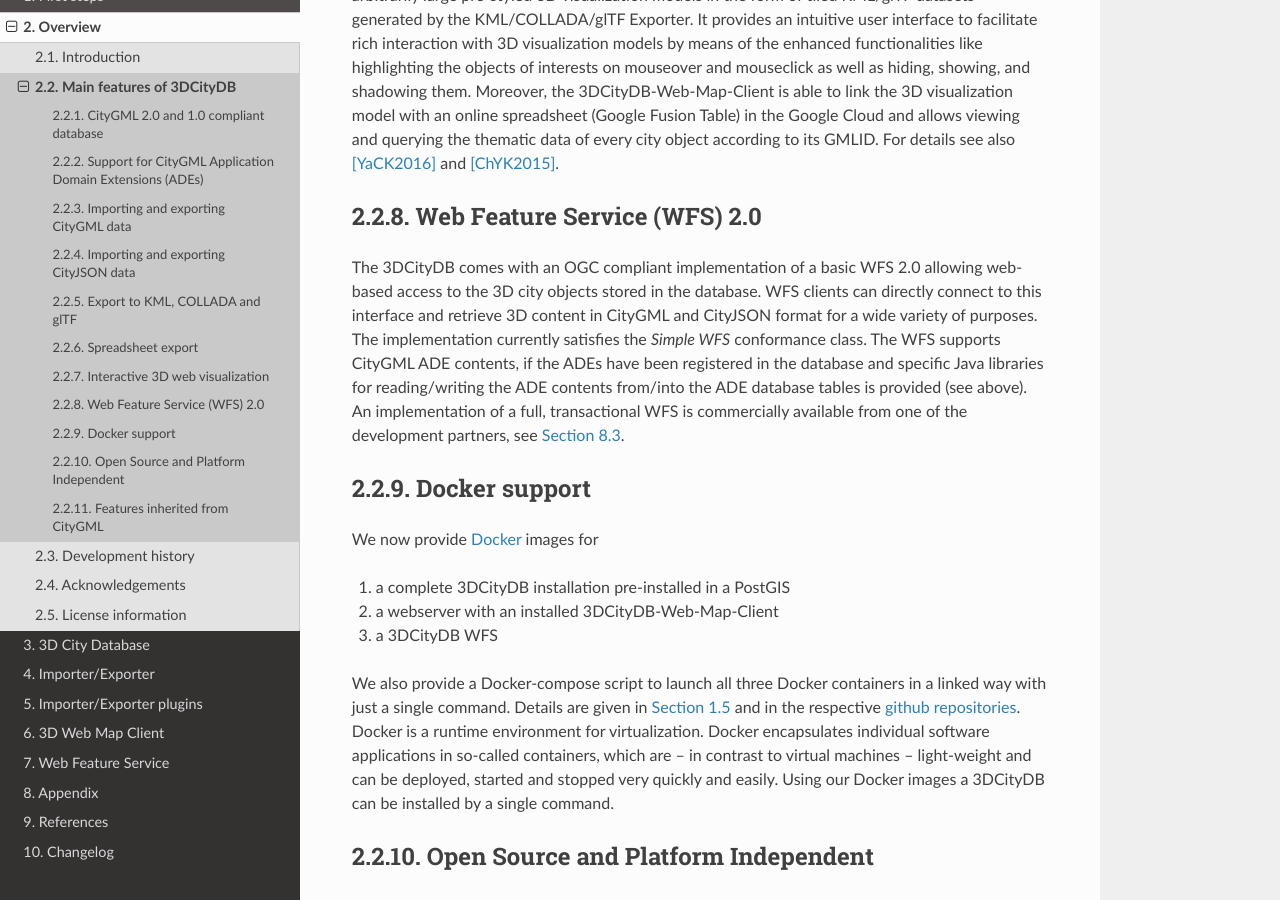
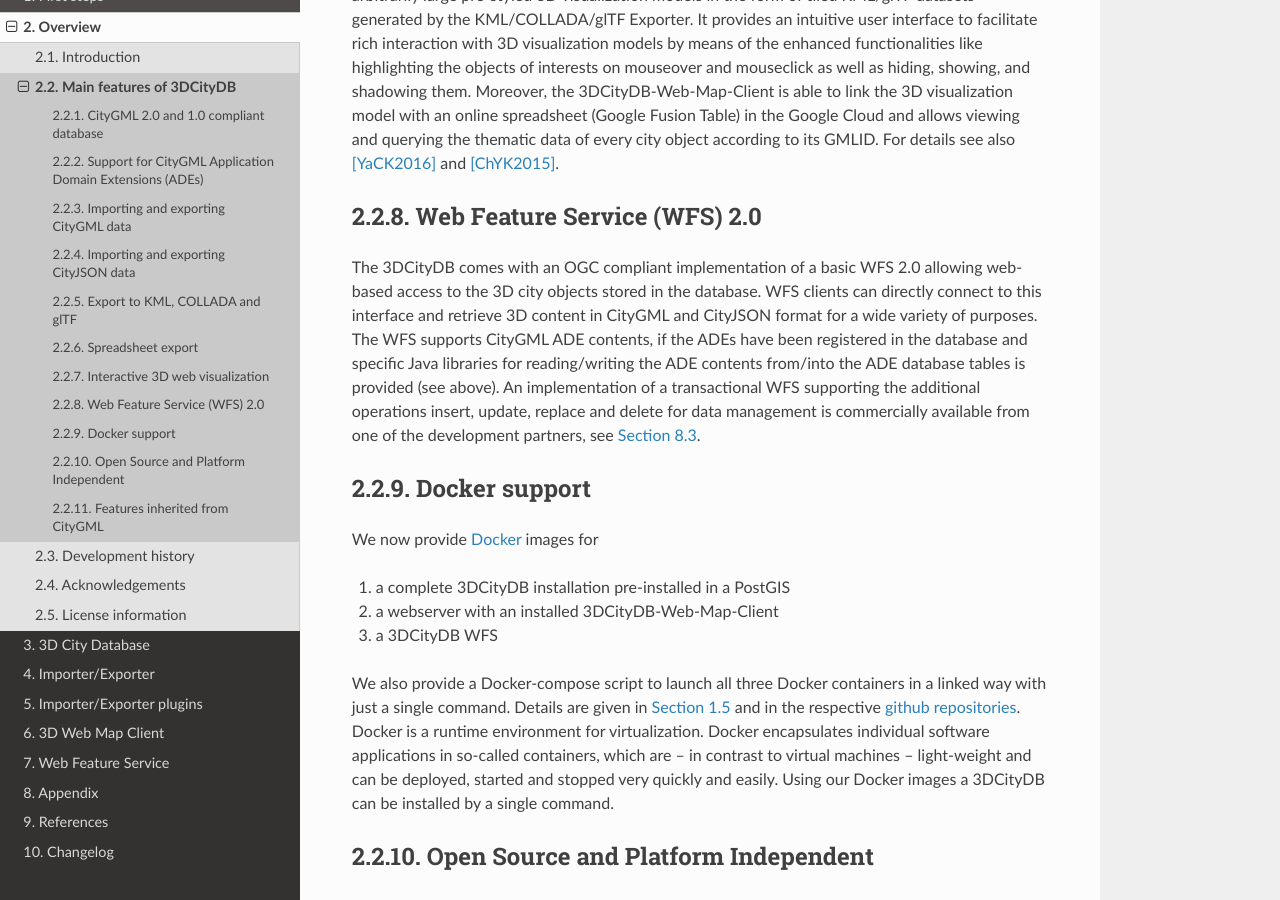
Before and after one commit to 3dcitydb/3dcitydb-docs, a Sphinx documentation site: the page built from source/overview/main-features.rst, in a window 1280 px wide and 900 px high, scrolled down 2760 px. Built offline with Sphinx 7.4.7 and the Read the Docs theme 2.0.0, drawn with Linux system fonts in a browser that asks for light colours.

Commit message:
updated main features chapter

```diff
--- a/source/overview/main-features.rst
+++ b/source/overview/main-features.rst
@@ -156,12 +156,12 @@
 allowing web-based access to the 3D city objects stored in the database.
 WFS clients can directly connect to this interface and retrieve 3D content
 in CityGML and CityJSON format for a wide variety of purposes.
-The implementation currently satisfies the
-*Simple WFS* conformance class. The WFS supports CityGML ADE contents, if
+The WFS supports CityGML ADE contents, if
 the ADEs have been registered in the database and specific Java libraries
 for reading/writing the ADE contents from/into the ADE database tables is
-provided (see above). An implementation of a full, transactional WFS is
-commercially available from one of the development partners, see
+provided (see above). An implementation of a transactional WFS supporting
+the additional operations insert, update, replace and delete for data
+management is commercially available from one of the development partners, see
 :numref:`appendix_3dcitydb_vcs_chapter`.
 
 Docker support
```
